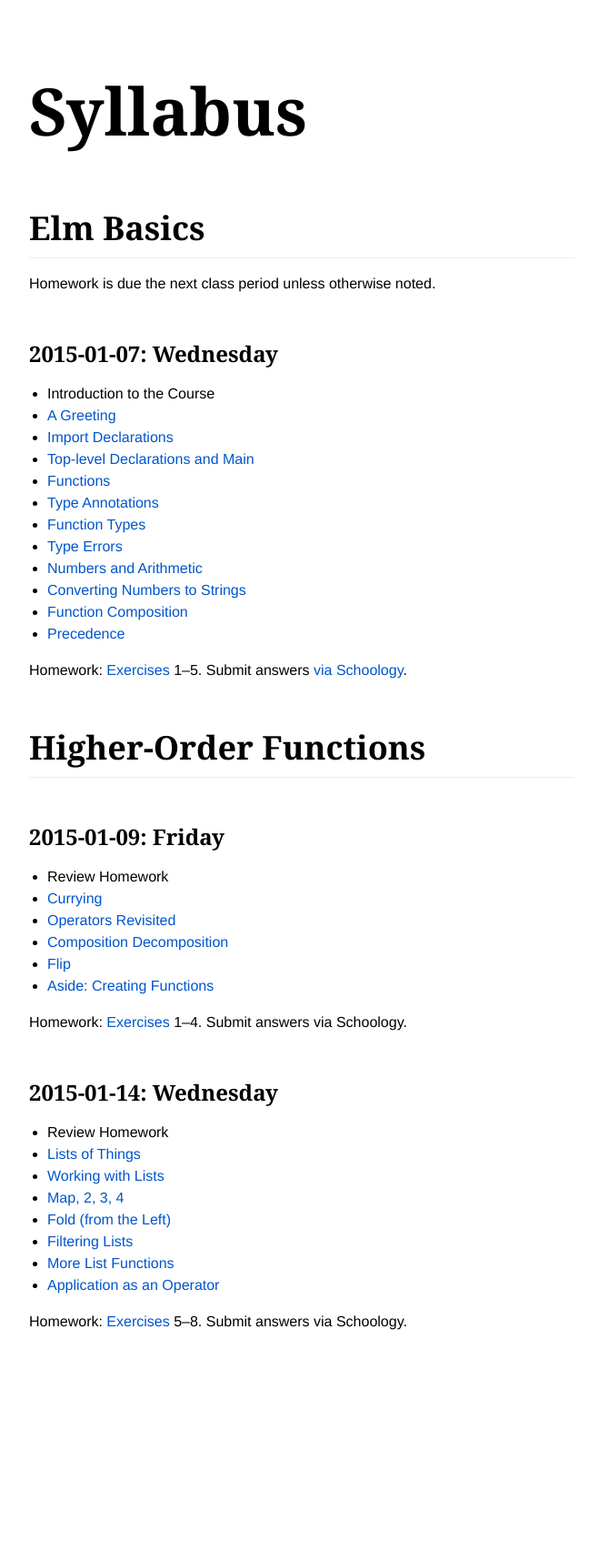
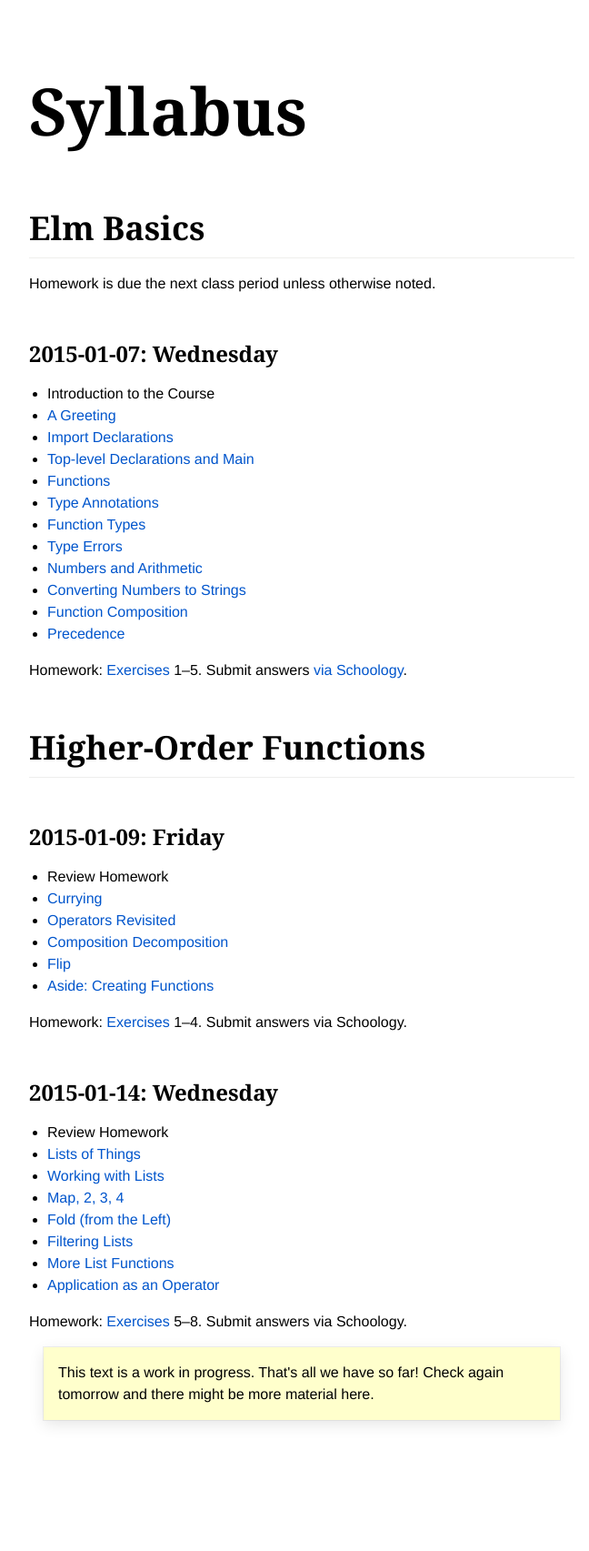
Before and after one commit to ca-elm/syllabus, a Jekyll site: the page built from index.md, in a window 1280 px wide. Shown: the whole page at 91% size, without its empty margins (308-956 px from the left). Built offline with Jekyll 4.4.1, drawn with Linux system fonts in a browser that asks for light colours; before the commit the page ends 1609 px from its top, so only the background shows below that.

Commit message:
Add a work-in-progress notice.

```diff
--- a/css/main.css
+++ b/css/main.css
@@ -1,4 +1,4 @@
-h1, h2, p, ul, ol {
+h1, h2, p, ul, ol, .container {
   margin: 0 auto;
   max-width: 600px;
 }
@@ -71,6 +71,16 @@ ol ol {
   opacity: .3;
   color: #a00;
 }
+.progress {
+  background-color: #ffc;
+  padding: 16px;
+  margin: 1rem;
+  box-shadow: 0 5px 16px rgba(0,0,0,.1), 0 0 0 1px rgba(0,0,0,.06);
+}
+.progress::before {
+  white-space: pre-wrap;
+  content: 'This text is a work in progress. That\'s all we have so far! Check again tomorrow and there might be more material here.';
+}
 code {
   display: inline-block;
   background: #f5f5f5;
--- a/index.md
+++ b/index.md
@@ -49,3 +49,5 @@ Homework: [Exercises](https://ca-elm.github.io/book/#higher-order-functions-exer
 - [Application as an Operator](https://ca-elm.github.io/book/#higher-order-functions-application-as-an-operator)
 
 Homework: [Exercises](https://ca-elm.github.io/book/#higher-order-functions-exercises) 5–8. Submit answers via Schoology.
+
+<div class="container"><p class="progress"></p></div>
```
